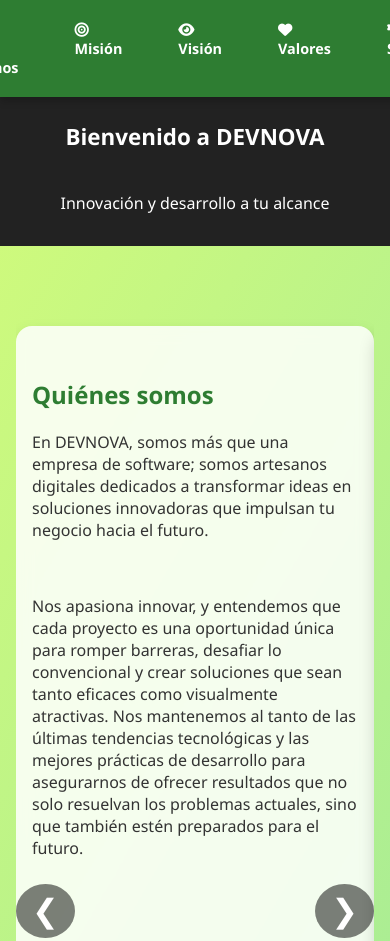
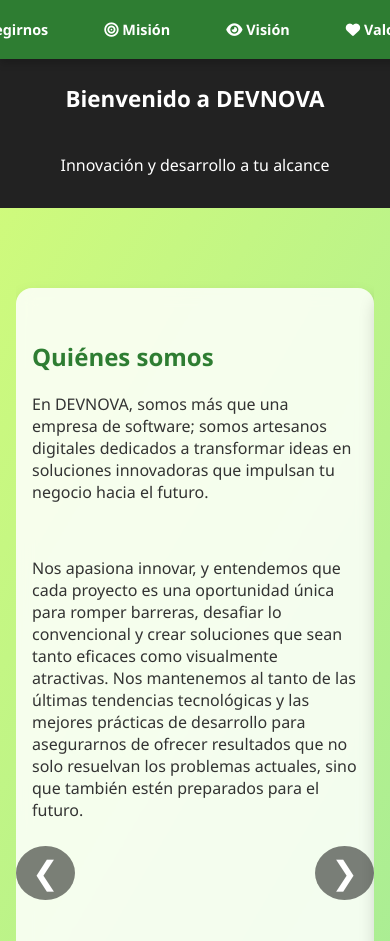
Before and after one commit to Esmerlin3450/DEVNOVA, a plain HTML site: page Index.html in a window 390 px wide. Shown: the top 941 px of the page. Drawn offline with Linux system fonts and the light colour scheme.

Commit message:
Update C.css

```diff
--- a/C.css
+++ b/C.css
@@ -139,11 +139,14 @@
 
 /* Adaptaciones para pantallas pequeñas */
 @media (max-width: 768px) {
-   nav {
-   position: fixed;
+  nav {
+    position: fixed;
     top: 0;
     width: 100%;
     z-index: 1000;
+
+    overflow-x: auto;       /* <- Permite deslizar horizontalmente */
+    white-space: nowrap;    /* <- Evita que los enlaces bajen de línea */
   }
 
   nav a {
```
